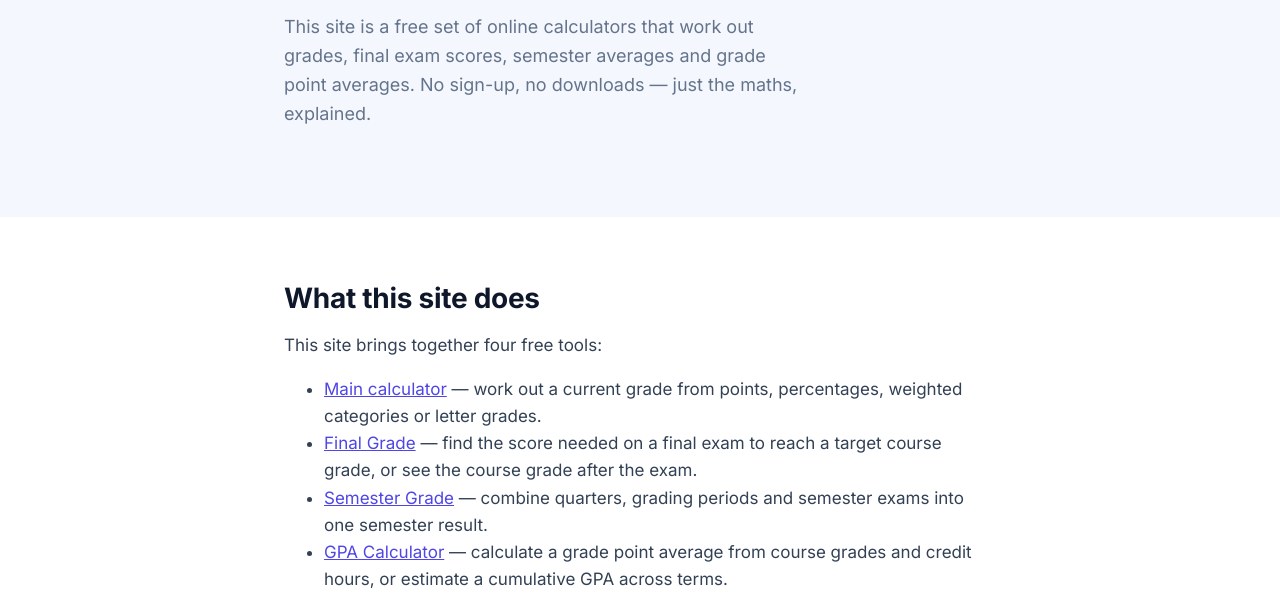
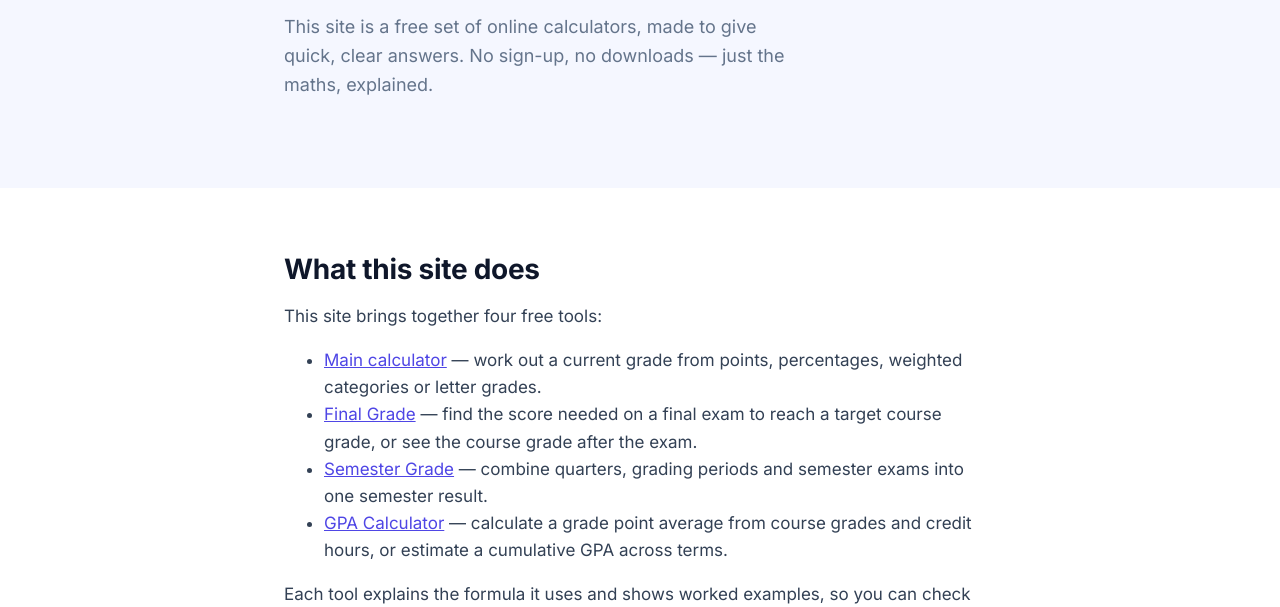
Before and after one commit to aneesalisyed55-a11y/gradecalculatorz, a plain HTML site: page about/index.html in a window 1280 px wide. Shown: the part 188-795 px from the top of the page. Drawn offline with Linux system fonts and the light colour scheme.

Commit message:
About page: generalise meta description and intro (remove homepage keywords: grades, final exams, semester averages, grade point averages)

```diff
--- a/about/index.html
+++ b/about/index.html
@@ -15,7 +15,7 @@
 <head>
 <meta charset="UTF-8">
 <meta name="viewport" content="width=device-width, initial-scale=1.0">
-<meta name="description" content="About this site: free online calculators for grades, final exams, semester averages and grade point averages. No sign-up.">
+<meta name="description" content="About this site: what it is, who it is for, and how it is put together. Free to use, with no sign-up and no account needed.">
 <meta name="robots" content="index, follow">
 <meta name="color-scheme" content="light">
 <meta name="theme-color" content="#4F46E5">
@@ -439,7 +439,7 @@ a.info-card:hover .go{gap:10px}
         </ol>
       </nav>
       <h1 id="page-title">About</h1>
-      <p class="hero-intro">This site is a free set of online calculators that work out grades, final exam scores, semester averages and grade point averages. No sign-up, no downloads — just the maths, explained.</p>
+      <p class="hero-intro">This site is a free set of online calculators, made to give quick, clear answers. No sign-up, no downloads — just the maths, explained.</p>
     </div>
   </section>
 
```
